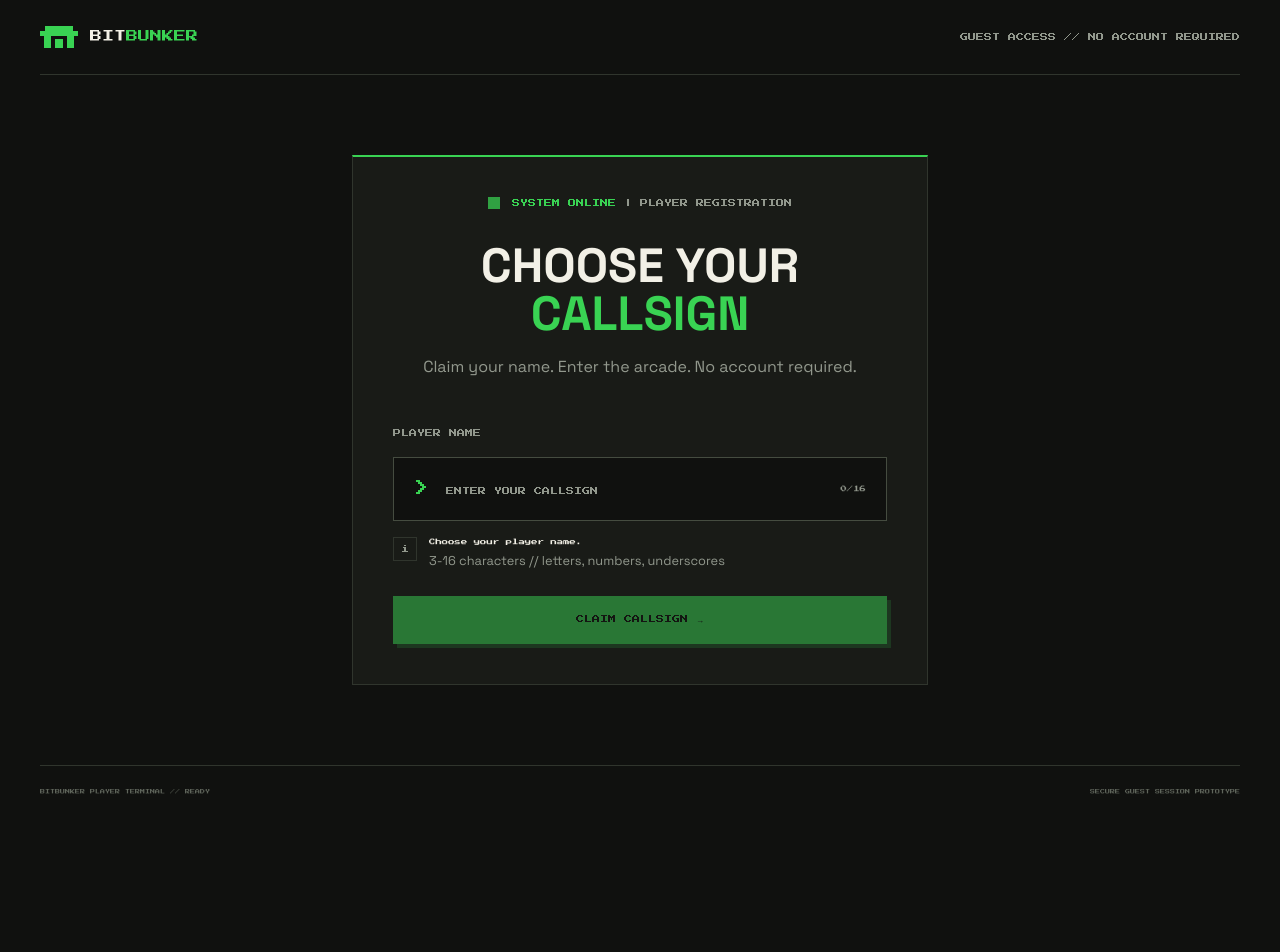
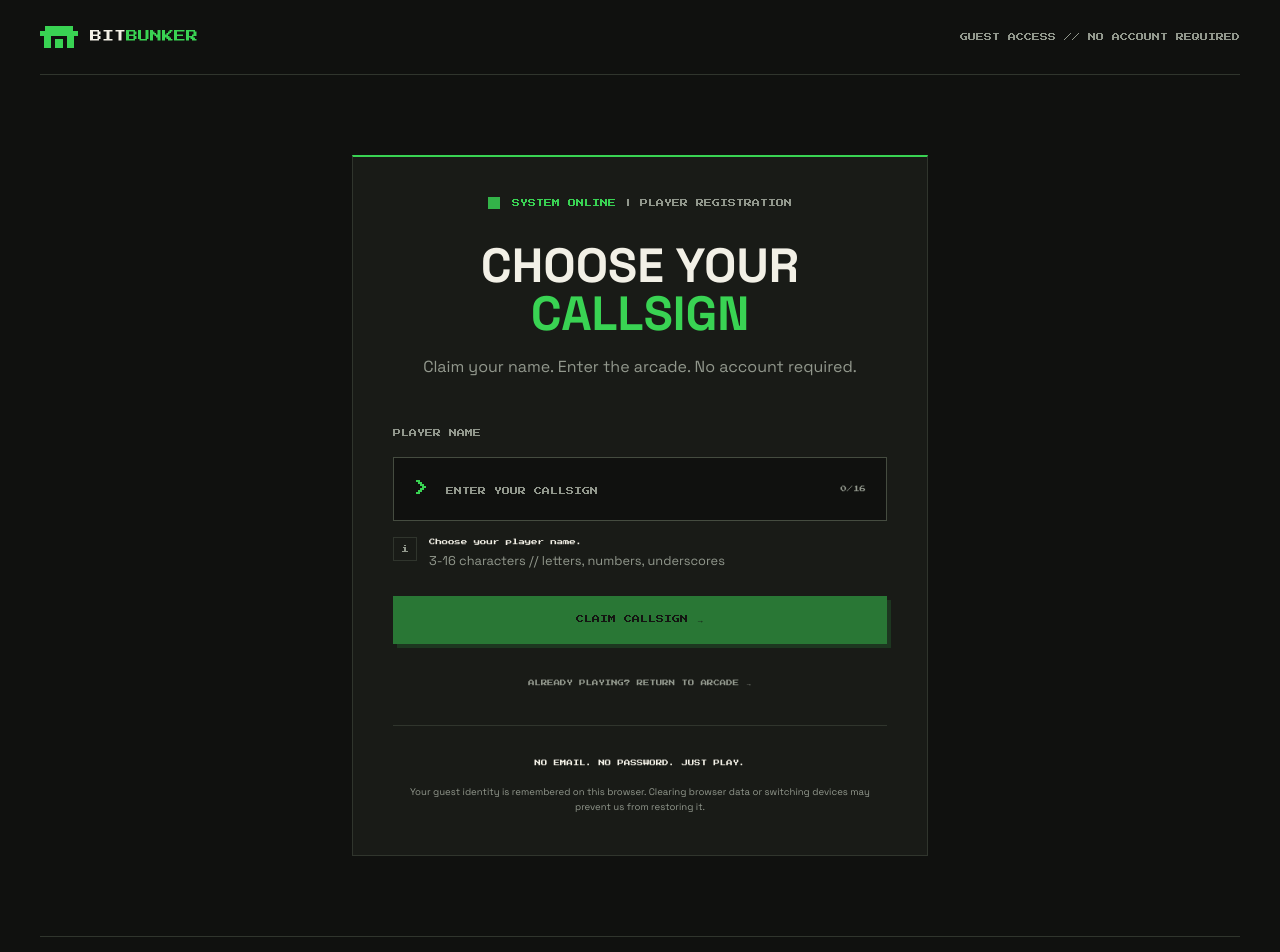
Before and after one commit to thatomakhusha/BitBunker, a Next.js app in the folder frontend/: page /callsign in a window 1280 px wide. Shown: the top 952 px of the page. Before the commit the page ends 818 px from the top, so only its background shows below. Built offline with nearby package versions, Linux system fonts and the light colour scheme.

Commit message:
Finish callsign page with return link and guest note

```diff
--- a/frontend/src/app/callsign/page.tsx
+++ b/frontend/src/app/callsign/page.tsx
@@ -1,5 +1,5 @@
 import UsernameForm from "@/components/player/UsernameForm";
-
+import Link from "next/link";
 const CallsignPage = () => {
     return (
         <main className="arcade-container py-20">
@@ -16,6 +16,19 @@ const CallsignPage = () => {
                 <p className="text-muted mt-4">Claim your name. Enter the arcade. No account required.</p>
 
                 <UsernameForm/>
+                <div className="mt-6">
+                    <Link href="/" className="font-pixel text-[0.4rem] text-muted hover:text-primary">
+                        ALREADY PLAYING? RETURN TO ARCADE &#8594;
+                    </Link>
+                </div>
+                <div className="mt-8 border-t border-border pt-8">
+                    <p className="font-pixel text-[0.4rem]">
+                        NO EMAIL. NO PASSWORD. JUST PLAY.
+                    </p>
+                    <p className="text-[0.6rem] text-muted mt-4">
+                        Your guest identity is remembered on this browser. Clearing browser data or switching devices may prevent us from restoring it.
+                    </p>
+                </div>
             </section>
 
         </main>
--- a/frontend/src/components/player/UsernameForm.tsx
+++ b/frontend/src/components/player/UsernameForm.tsx
@@ -51,7 +51,7 @@ export default function UsernameForm() {
                 </span>
                 <div>
                     {error ? (
-                        <p className="font-pixel text-[0.5rem] text-secondary">{error}</p>
+                        <p className="font-pixel text-[0.4rem] text-secondary">{error}</p>
                     ) : (
                         <div>
                             <p className="font-pixel text-[0.4rem]">
```
